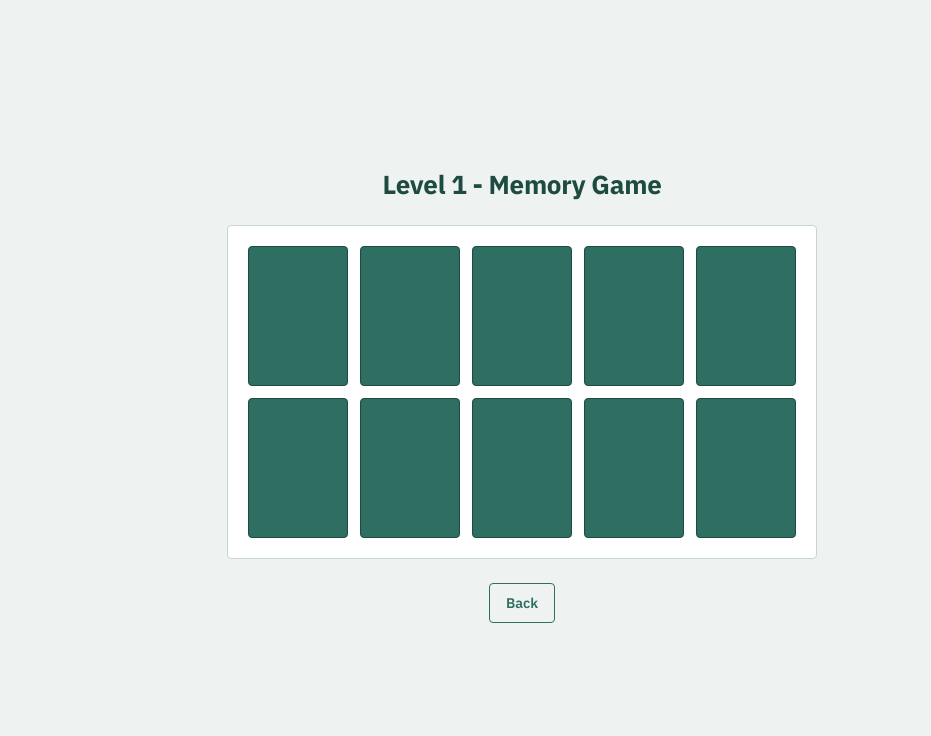
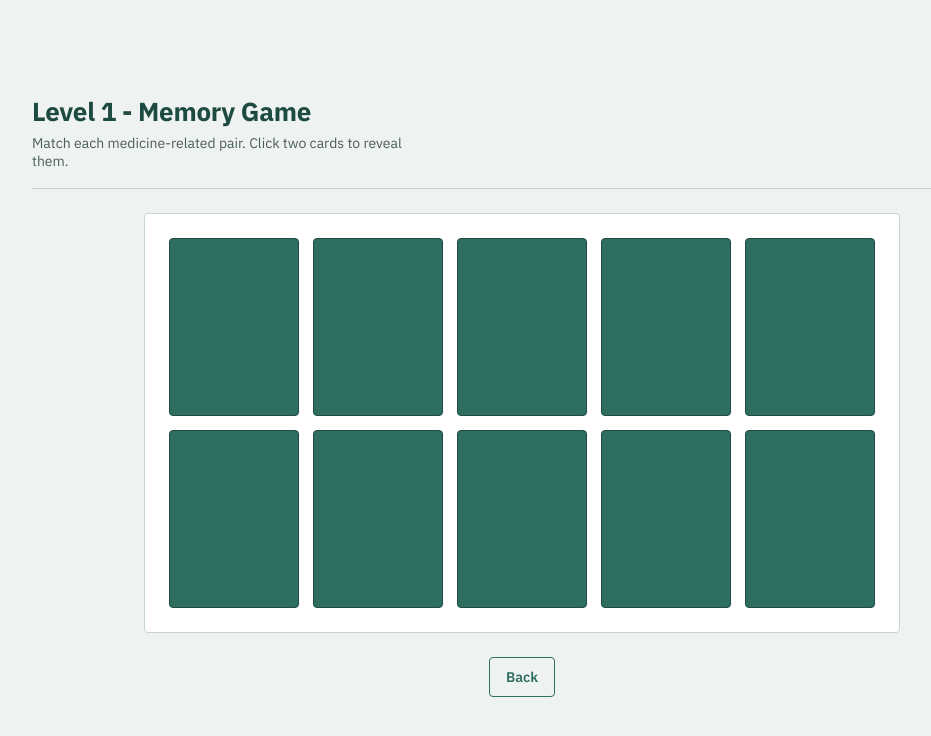
Before and after one commit to zzog95/trinket-toucan, a plain HTML site: page pages/level1/level1.html in a window 1280 px wide. Shown: the whole page, without its empty margins (118-1049 px from the left). Drawn offline with Linux system fonts and the light colour scheme.

Commit message:
Update level1.html layout and add context menu prevention in script.js

```diff
--- a/pages/level1/level1.html
+++ b/pages/level1/level1.html
@@ -48,7 +48,7 @@
         }
 
         .app {
-            /* width: 100%; */
+            width: 100%;
             max-width: 980px;
             max-height: 100%;
         }
@@ -68,20 +68,21 @@
 
         #game-board {
             display: grid;
-            grid-template-columns: repeat(5, 100px);
-            grid-template-rows: repeat(2, 140px);
-            gap: 12px;
-            margin-top: 24px;
+            grid-template-columns: repeat(5, 130px);
+            grid-template-rows: repeat(2, 178px);
+            gap: 14px;
+            width: max-content;
+            margin: 24px auto 0;
             background: var(--panel);
             border: 1px solid var(--line);
             border-radius: 4px;
-            padding: 20px;
+            padding: 24px;
         }
 
         /* Card container */
         .card {
-            width: 100px;
-            height: 140px;
+            width: 130px;
+            height: 178px;
             perspective: 900px;
             cursor: pointer;
         }
@@ -243,6 +244,18 @@
             color: var(--ink-soft);
             max-width: 46ch;
         }
+
+        header {
+            border-bottom: 1px solid var(--line);
+            padding-bottom: 18px;
+            margin-bottom: 24px;
+            display: flex;
+            align-items: baseline;
+            justify-content: space-between;
+            gap: 16px;
+            flex-wrap: wrap;
+            text-align: left;
+        }
     </style>
 </head>
 
@@ -259,7 +272,7 @@
         <header>
             <div class="title-block">
                 <h1>Level 1 - Memory Game</h1>
-                <p></p>
+                <p>Match each medicine-related pair. Click two cards to reveal them.</p>
             </div>
         </header>
         <div id="game-board"></div>
--- a/script.js
+++ b/script.js
@@ -13,6 +13,10 @@ let progress = JSON.parse(localStorage.getItem("progress")) || {
 };
 
 let win = document.getElementById('splashScreen');
+
+document.addEventListener("contextmenu", event => {
+    event.preventDefault();
+});
 
 function hideAll() {
     document.querySelectorAll(".screen").forEach(s => {
```
